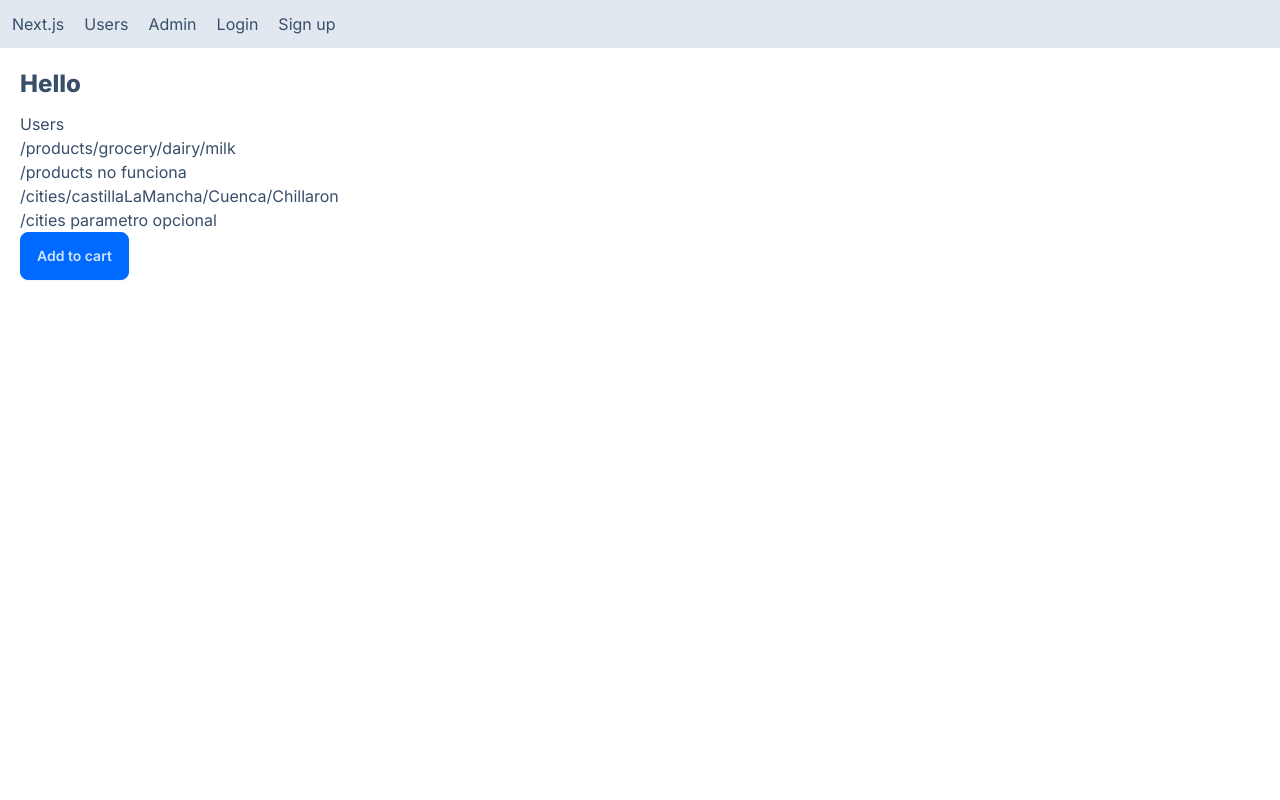
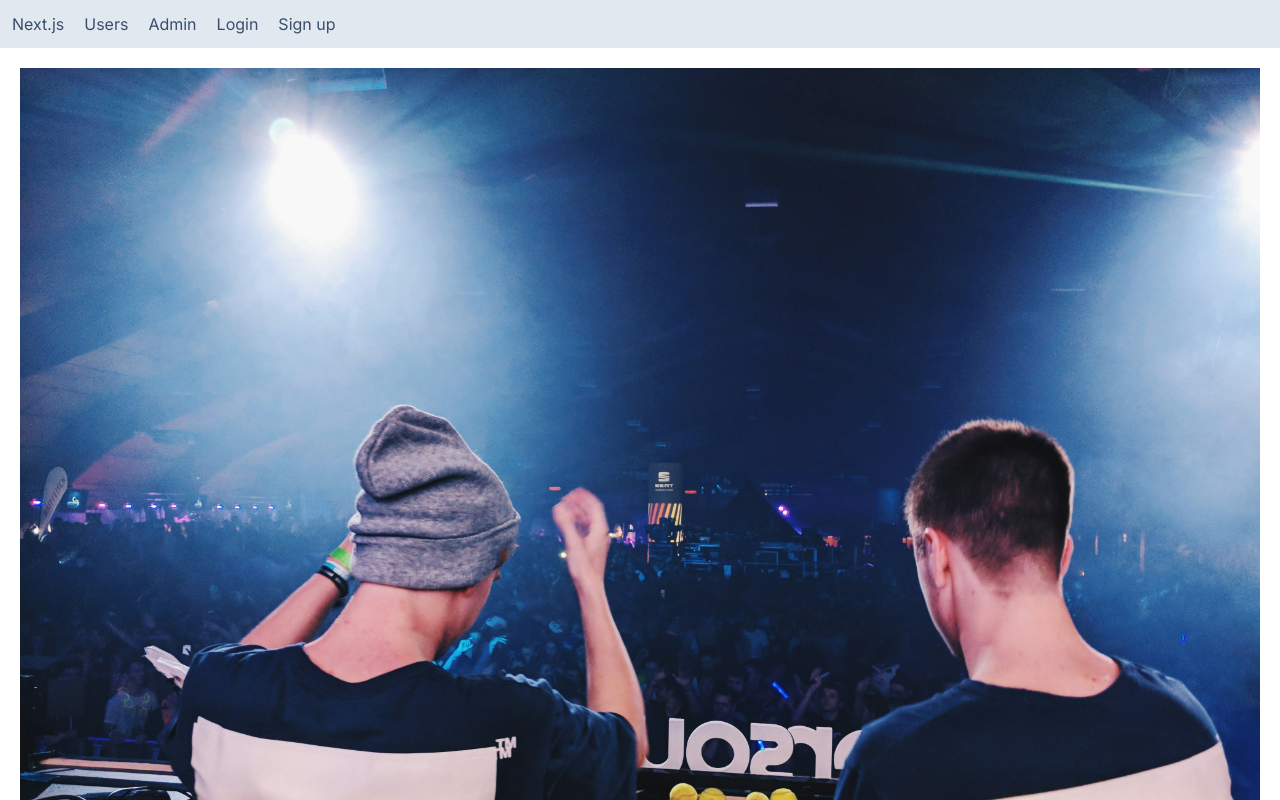
Before and after one commit to ifuenteromero/nextjs, a Next.js app: page / in a window 1280 px wide. Shown: the top 800 px of the page. Built offline with nearby package versions, Linux system fonts and the light colour scheme; no server answers.

Commit message:
Optimizing local images

```diff
--- a/app/page.tsx
+++ b/app/page.tsx
@@ -1,33 +1,12 @@
-import { getServerSession } from 'next-auth';
-import Link from 'next/link';
-import { authOptions } from './api/auth/[...nextauth]/route';
-import ProductCard from './components/ProductCard';
+// a pesar de que  es un archivo .jpg, se visualiza como un archivo .webp
+// el tamaño aparece como memorizado, si desactivamos la cache, se puede ver el tamaño reducido
+import dj from '@/public/images/dj.jpg';
+import Image from 'next/image';
 
 export default async function Home() {
-	const session = await getServerSession(authOptions);
 	return (
 		<main>
-			<h1>Hello {session?.user?.name}</h1>
-			<Link href='/users'>Users</Link>
-			<Link
-				style={{ display: 'block' }}
-				href='/products/grocery/dairy/milk'
-			>
-				/products/grocery/dairy/milk{' '}
-			</Link>
-			<Link style={{ display: 'block' }} href='/products'>
-				/products no funciona
-			</Link>
-			<Link
-				style={{ display: 'block' }}
-				href='/cities/castillaLaMancha/Cuenca/Chillaron'
-			>
-				/cities/castillaLaMancha/Cuenca/Chillaron
-			</Link>
-			<Link style={{ display: 'block' }} href='/cities'>
-				/cities parametro opcional
-			</Link>
-			<ProductCard />
+			<Image src={dj} alt='dj' />
 		</main>
 	);
 }
```
Also changed, not shown: public/images/dj.jpg (added).
